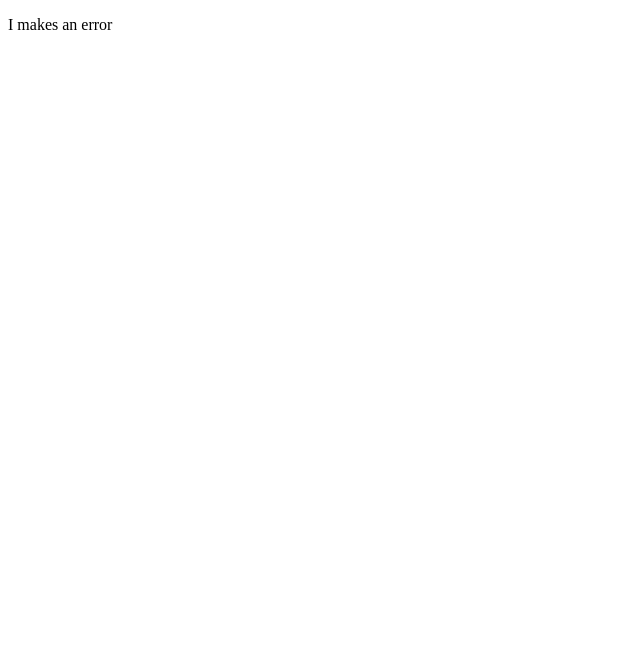
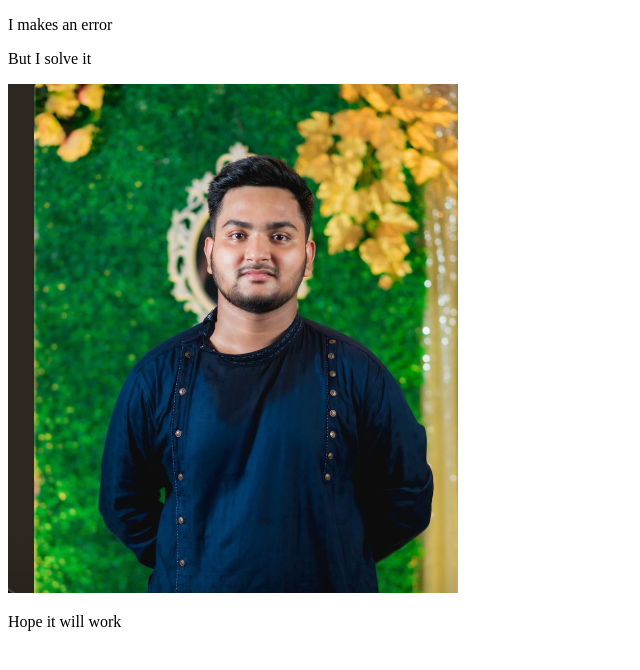
Before and after one commit to iAmFaaHad/Mine-2nd, a plain HTML site: page index.html in a window 1280 px wide. Shown: the whole page, without its empty margins (0-640 px from the left). Drawn offline with Linux system fonts and the light colour scheme.

Commit message:
fifth commit

```diff
--- a/index.html
+++ b/index.html
@@ -8,5 +8,8 @@
 </head>
 <body>
     <p>I makes an error</p>
+    <p>But I solve it</p>
+    <img src="ip.png" alt="pro">
+    <p>Hope it will  work</p>
 </body>
 </html>
```
Also changed, not shown: ip.png (added).
